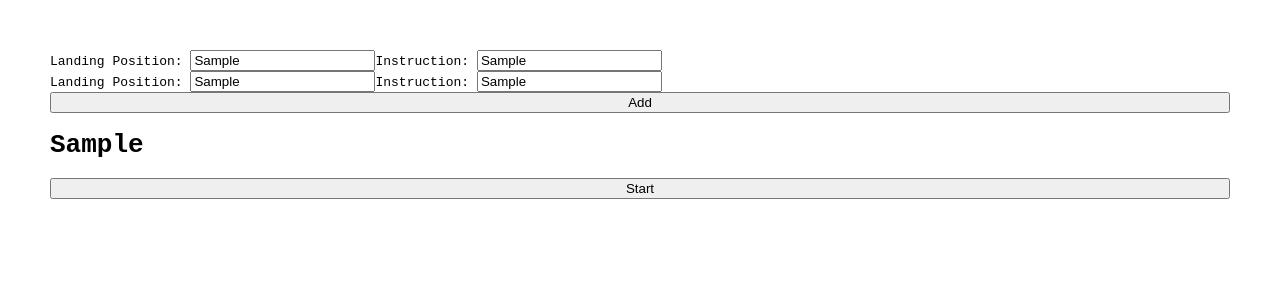
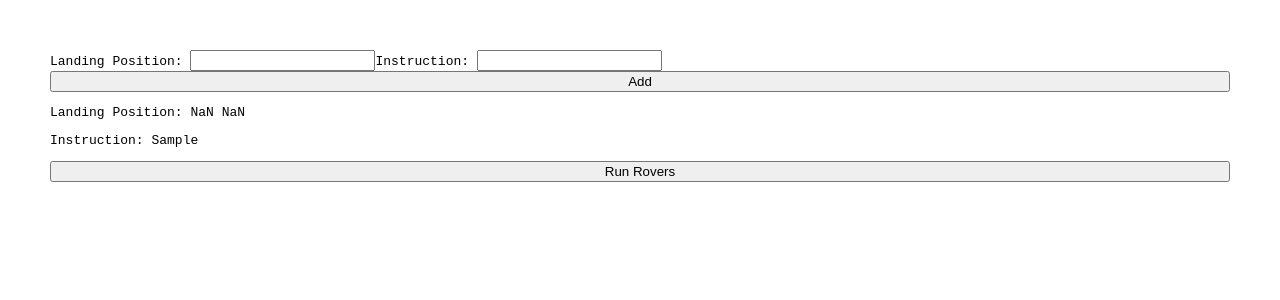
Before and after one commit to MairaGalvao/mars-rover-plateou, a React (Create React App) app: page / in a window 1280 px wide. Both pictures are taken after typing "Sample", "Sample" into the empty fields and a click on the button "Add". Shown: the top 300 px of the page. Built offline with nearby package versions, Linux system fonts and the light colour scheme.

Commit message:
feat:flow of running each rover

```diff
--- a/src/Components/Main.tsx
+++ b/src/Components/Main.tsx
@@ -7,20 +7,17 @@ interface Position {
     cardinal: string
 }
 
-interface InitialRovers {
-    position: Position
-    instructions: string
-}
 
 function Main() {
 
+    const [startingRovers, setStartingRovers] = useState<any[]>([]);        // list of Rover objects and thier initial values
+    const [finalRovers, setFinalRovers] = useState<Position[]>([]);
+
+    const [didRunFinish, setDidRunFinish] = useState(false);
+
+    // temp input that is overriden with new input
     const [position, setPosition] = useState('');
     const [instructions, setInstructions] = useState('');
-    const [finalRovers, setFinalRovers] = useState<Position[]>([]);
-    const [roversCount, setRoversCount] = useState(1);
-    const [startingRovers, setStartingRovers] = useState<InitialRovers[]>([]);
-
-
 
 
     function addRover() {
@@ -29,48 +26,38 @@ function Main() {
         const inputY = Number(position.split(' ')[1])
         const inputCardinal = position.split(' ')[2]
 
-        setStartingRovers(startingRovers => [...startingRovers, {
-            position:
-            {
-                roverX: inputX,
-                roverY: inputY,
-                cardinal: inputCardinal
-            },
-            instructions: instructions
-        }])
-
-
         const roverProps = {
-            x: position.split(' ')[0],
-            y: position.split(' ')[1],
-            initialCardinal: position.split(' ')[2],
+            x: inputX,
+            y: inputY,
+            initialCardinal: inputCardinal,
             intrusctions: instructions,
         }
 
         const rover = new (Rover as any)(roverProps)
-        rover.run()
 
 
-        console.log(rover.x, rover.y, rover.cardinal)
-        const roverPosition = { roverX: rover.x, roverY: rover.y, cardinal: rover.cardinal }
-        setFinalRovers(finalRovers => [...finalRovers, roverPosition]);
-        setRoversCount(roversCount + 1)
 
-        // create an object with position and instruction
+        setStartingRovers(startingRovers => [...startingRovers, { rover: rover, initialValue: { roverX: rover.x, roverY: rover.y, cardinal: rover.cardinal } }])
+        setPosition('')
+        setInstructions('')
 
 
     }
 
-    console.log(startingRovers)
 
-    function startRovers() {
-        //
+    function runRovers() {
+        startingRovers.forEach(function (startRover) {
+            startRover.rover.run()
+            setFinalRovers(finalRovers => [...finalRovers, { roverX: startRover.rover.x, roverY: startRover.rover.y, cardinal: startRover.rover.cardinal }]);
+        })
+        setDidRunFinish(true)
     }
+
 
     return (
         <>
-            {Array.from({ length: roversCount }).map((_, index) => (
-                <div key={index}>
+
+            <div >
                 Landing Position:{' '}
                 <input
                     type="text"
@@ -91,19 +78,30 @@ function Main() {
                 />
 
             </div>
-            ))}
+
 
             <button className="btn-user" onClick={addRover}>
                 Add
             </button>
-            {finalRovers.map((position, index) => {
+
+
+            {startingRovers.map((initPosition, index) => {
                 return <div key={index} >
-                    <h1>{position.roverX} {position.roverY} {position.cardinal} </h1>
+                    <p>Landing Position: {initPosition.initialValue.roverX} {initPosition.initialValue.roverY} {initPosition.initialValue.cardinal}</p>
+                    <p>Instruction: {initPosition.rover.movingInstructions}</p>
+                    {didRunFinish && <p><b>Final position:</b> {finalRovers[index].roverX} {finalRovers[index].roverY} {finalRovers[index].cardinal}</p>}
                 </div>
             })}
 
+            {/* {finalRovers.map((position, index) => {
+                return <div key={index} >
+
+                    <h1> Final position: {position.roverX} {position.roverY} {position.cardinal} </h1>
+                </div>
+            })} */}
+
             {/* Start the Plateau */}
-            <button onClick={startRovers}> Start</button>
+            <button onClick={runRovers} disabled={startingRovers.length === 0}>Run Rovers</button>
 
 
         </>
--- a/src/Components/Rover.tsx
+++ b/src/Components/Rover.tsx
@@ -9,8 +9,8 @@ interface RoverProps{
 
 
 function Rover (this: any, roverProps :RoverProps )  {
-    this.x = roverProps.x
-    this.y = roverProps.y
+    this.x = Number(roverProps.x)
+    this.y = Number(roverProps.y)
     this.cardinal = roverProps.initialCardinal
     this.movingInstructions = roverProps.intrusctions
 
@@ -66,6 +66,7 @@ function Rover (this: any, roverProps :RoverProps )  {
     }
 
     this.run = () => {
+        console.log("running rover ", this.x, this.y, this.cardinal)
         for (let i=0; i < this.movingInstructions.length; i ++){
             if (this.movingInstructions[i] === 'L' ){
                 this.turn('L')
```
Lines whose indentation alone changed are shown as unchanged.
